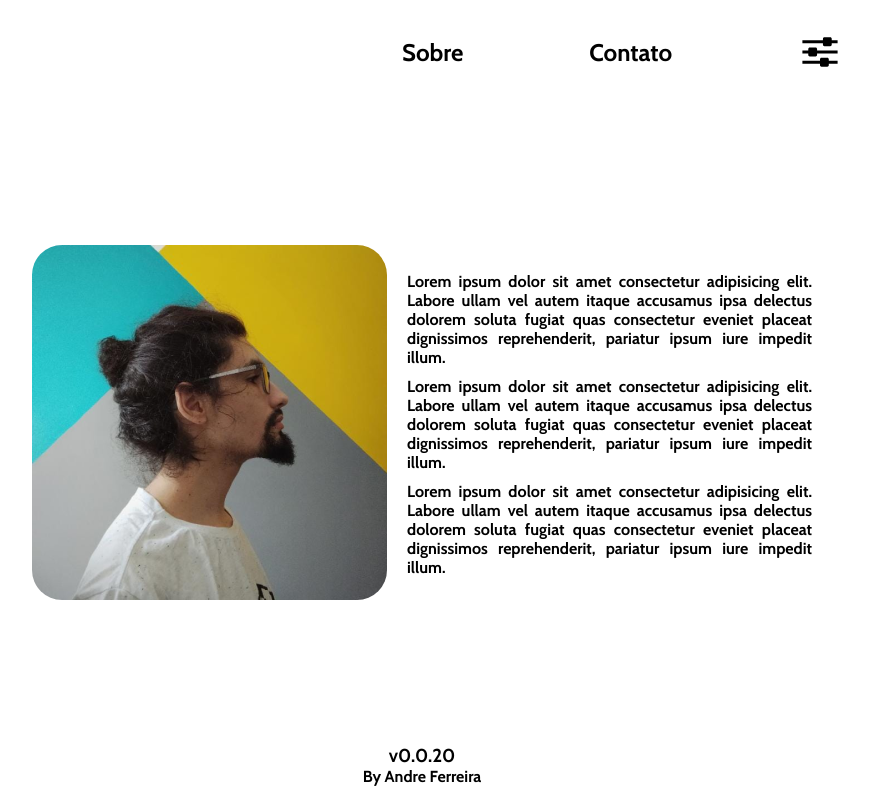
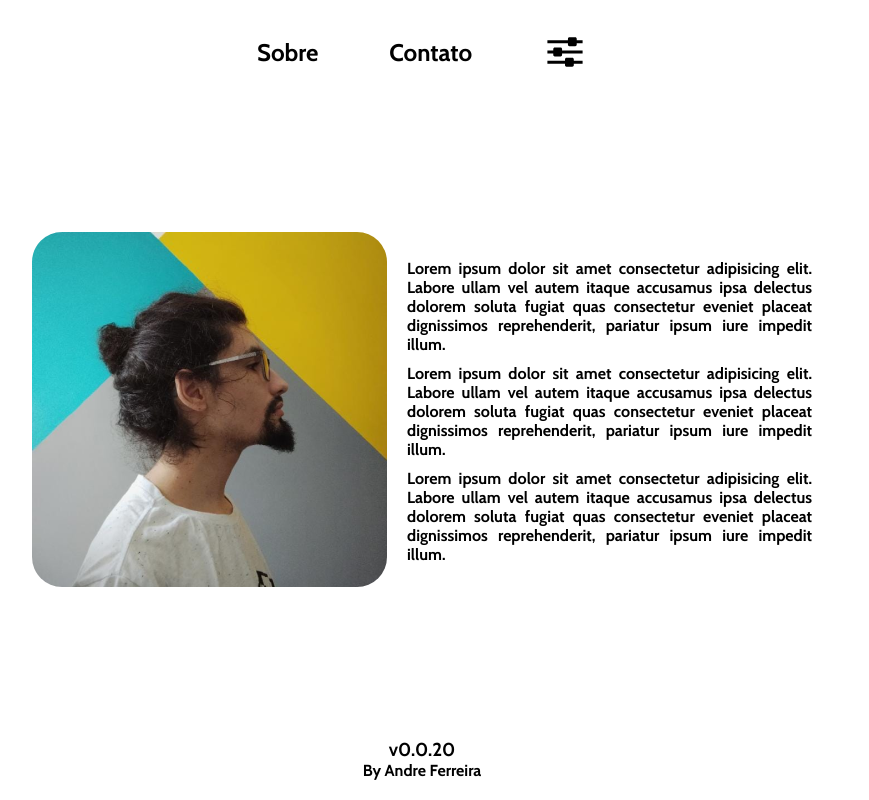
Before and after one commit to andre2l2/my-website, a Next.js app: page / in a window 1280 px wide. Shown: the whole page, without its empty margins (218-1087 px from the left). Built offline with nearby package versions, Linux system fonts and the light colour scheme.

Commit message:
:fire: center all elements in home page

```diff
--- a/components/molecules/header/header.molecules.tsx
+++ b/components/molecules/header/header.molecules.tsx
@@ -6,28 +6,17 @@ import { Link } from '../../atoms/html/link/link.atoms';
 import { Img } from '../../atoms/html/img/img.atoms';
 
 const LinksContainer = styled.div`
-	padding: 20px;
-	max-width: 500px;
+	width: 350px;
 	margin: 0 auto;
 
 	display: flex;
 	justify-content: space-between;
 	align-items: center;
-
-	@media (min-width: 800px) {
-		margin-right: 0;
-	}
-`;
-
-const MainContainer = styled.div`
-	max-width: 900px;
-	margin: 0 auto;
 `;
 
 export const HeaderMolecules: React.FC = () => {
 	return (
 		<Header>
-			<MainContainer>
 			<LinksContainer>
 				<Link href="#" size="lg">
 					Sobre
@@ -39,7 +28,6 @@ export const HeaderMolecules: React.FC = () => {
 					<Img src="/images/settings-icon.svg" alt="Icon Settigns" />
 				</Link>
 			</LinksContainer>
-			</MainContainer>
 		</Header>
 	);
 };
--- a/components/molecules/main/containers.tsx
+++ b/components/molecules/main/containers.tsx
@@ -7,10 +7,6 @@ export const Infos = styled.div`
 
 	@media (min-width: 800px) {
 		width: 800px;
-		height: 80vh;
-		display: flex;
-		justify-content: center;
-		align-items: center;
 	}
 `;
 
--- a/pages/index.tsx
+++ b/pages/index.tsx
@@ -1,17 +1,31 @@
 import React, { Fragment } from 'react';
+import styled from 'styled-components';
 
 import { HeadMolecules } from '../components/molecules/head/head.molecules';
 import { HeaderMolecules } from '../components/molecules/header/header.molecules';
 import { MainMolecules } from '../components/molecules/main/main.molecules';
 import { FooterMolecules } from '../components/molecules/footer/footer.molecules';
 
+const HomePage = styled.section`
+	height: 100vh;
+	width: 100%;
+
+	display: flex;
+	flex-direction: column;
+	justify-content: space-between;
+	align-items: center;
+	padding: 20px;
+`;
+
 const IndexPage: React.FC = () => {
 	return (
 		<Fragment>
 			<HeadMolecules />
-			<HeaderMolecules />
-			<MainMolecules />
-			<FooterMolecules />
+			<HomePage>
+				<HeaderMolecules />
+				<MainMolecules />
+				<FooterMolecules />
+			</HomePage>
 		</Fragment>
 	);
 };
```
Lines whose indentation alone changed are shown as unchanged.
